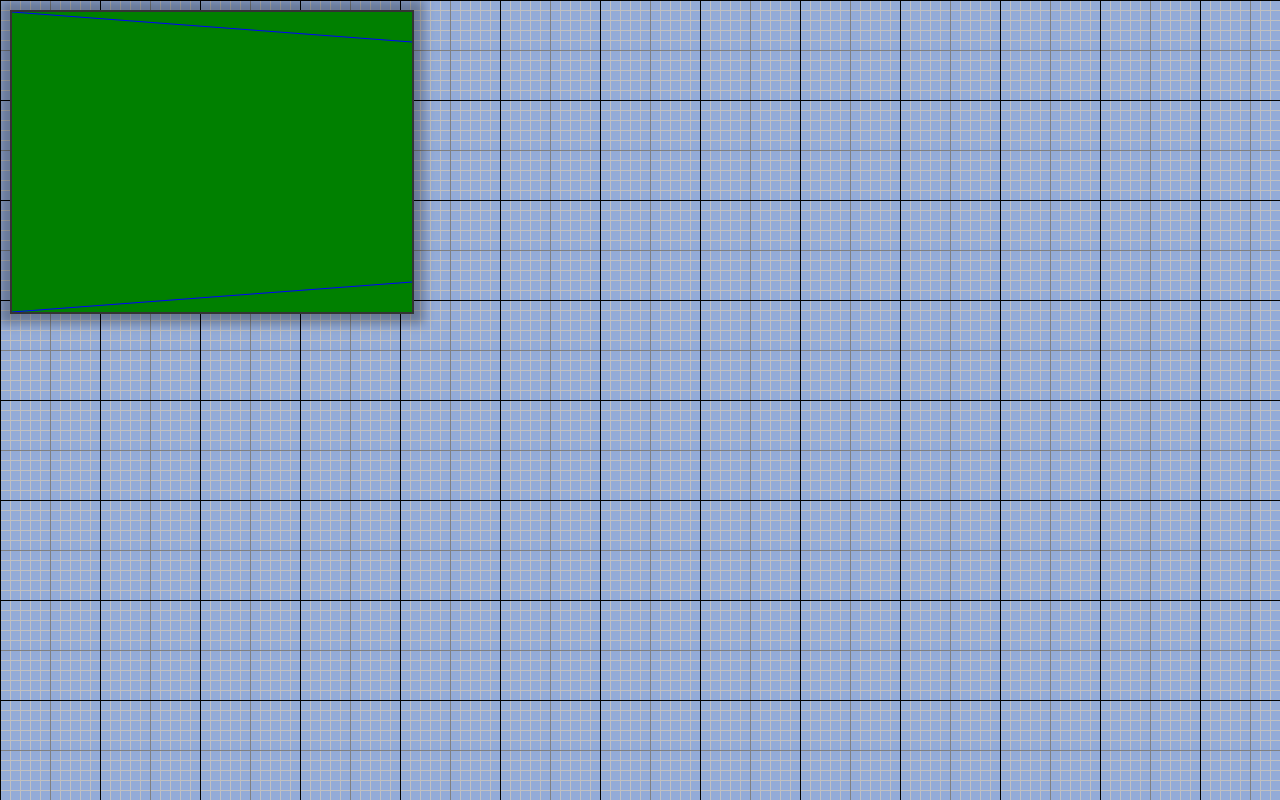
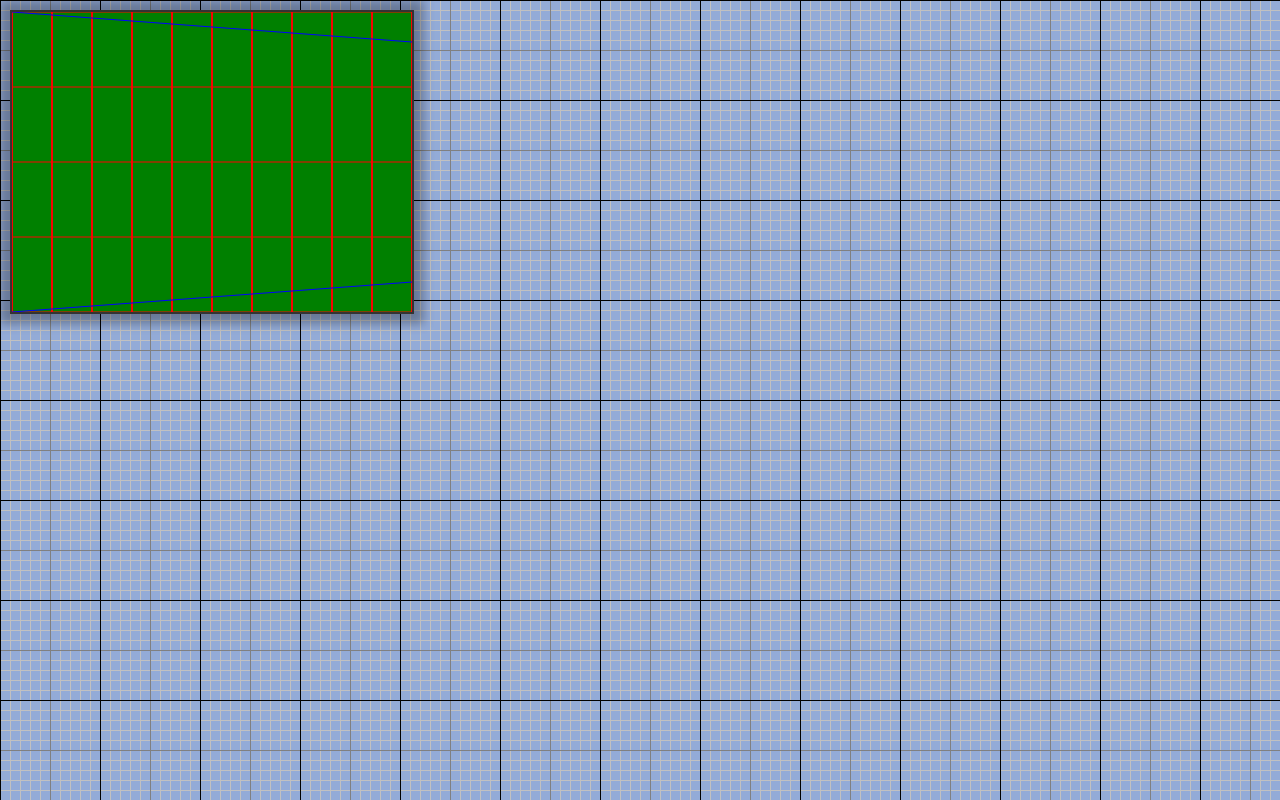
Before and after one commit to dragonworx/fantoccini-mvp, a React app: page / in a window 1280 px wide. Built offline with nearby package versions, Linux system fonts and the light colour scheme.

Commit message:
awesome, multilayers and draw api working nice

```diff
--- a/src/fantoccini-editor/canvas/reactCanvas.tsx
+++ b/src/fantoccini-editor/canvas/reactCanvas.tsx
@@ -3,7 +3,7 @@ import { Component, createRef } from 'react';
 import { ReactCanvasSurface } from './surface';
 
 const isNum = (value: any) => typeof value === 'number';
-type MouseHandler = (x: number, y: number) => void;
+type MouseHandler = (x: number, y: number, surface: ReactCanvasSurface) => void;
 
 export interface GraphicsInfo {
     width: number;
@@ -21,8 +21,7 @@ export interface Props {
     height: number,
     innerWidth?: number,
     innerHeight?: number,
-    surface?: ReactCanvasSurface;
-    backgroundColor?: string;
+    draw?: (surface: ReactCanvasSurface) => void;
     onMouseOver?: MouseHandler;
     onMouseMove?: MouseHandler;
     onMouseOut?: MouseHandler;
@@ -106,8 +105,8 @@ export class ReactCanvas extends Component<Props, State> implements IReactCanvas
     componentDidMount() {
         this.setCanvasSizesFromProps();
         this.initSurface();
-        this.draw();
-        this.forceUpdate();
+        this.userDraw();
+        this.update();
     }
 
     setCanvasSizesFromProps() {
@@ -124,12 +123,20 @@ export class ReactCanvas extends Component<Props, State> implements IReactCanvas
         this.surface = new ReactCanvasSurface(this);
     }
 
+    userDraw() {
+        const { draw } = this.props;
+        if (draw) {
+            draw(this.surface);
+        }
+    }
+
     handleMouse = (callback?: MouseHandler) => {
         return (e: any) => {
             const x = e.clientX;
             const y = e.clientY;
             const { offsetLeft, offsetTop } = e.target as HTMLCanvasElement;
-            callback && callback(x - offsetLeft, y - offsetTop);
+            const { surface } = this;
+            surface && callback && callback(x - offsetLeft, y - offsetTop, surface);
         };
     }
 
@@ -156,14 +163,4 @@ export class ReactCanvas extends Component<Props, State> implements IReactCanvas
             </canvas>
         )
     }
-
-    draw() {
-        const { surface, props } = this;
-        const { backgroundColor } = props;
-        if (surface) {
-            if (backgroundColor) {
-                surface.layer('background').fill(backgroundColor);
-            }
-        }
-    }
 }
--- a/src/fantoccini-editor/canvas/surface.ts
+++ b/src/fantoccini-editor/canvas/surface.ts
@@ -1,5 +1,11 @@
 import { Layer } from './layer';
 import { IReactCanvasGraphics } from './reactCanvas';
+
+interface DrawInfo {
+    ctx: CanvasRenderingContext2D;
+    width: number;
+    height: number;
+}
 
 export class ReactCanvasSurface implements IReactCanvasGraphics {
     originX: number = 0;
@@ -24,6 +30,17 @@ export class ReactCanvasSurface implements IReactCanvasGraphics {
         return this;
     }
 
+    get drawInfo(): DrawInfo {
+        const { activeLayer, graphics } = this;
+        const { width, height } = graphics.info();
+        const { ctx } = activeLayer;
+        return {
+            ctx,
+            width,
+            height,
+        };
+    }
+
     layer(name: string) {
         const layer = this.layers.find(layer => layer.name === name);
         if (layer) {
@@ -34,25 +51,21 @@ export class ReactCanvasSurface implements IReactCanvasGraphics {
         return this;
     }
 
-    origin(originX: number, originY: number) {
+    origin(originX?: number, originY?: number) {
         this.originX = originX;
         this.originY = originY;
         return this;
     }
 
-
     fill(color: string) {
-        const { activeLayer, graphics } = this;
-        const { width, height } = graphics.info();
-        const { ctx } = activeLayer;
+        const { ctx, width, height} = this.drawInfo;
         ctx.fillStyle = color;
         ctx.fillRect(0, 0, width, height);
         return this;
     }
 
     line(x1: number, y1: number, x2: number, y2: number, color: string = 'black') {
-        const { activeLayer } = this;
-        const { ctx } = activeLayer;
+        const { ctx } = this.drawInfo;
         ctx.strokeStyle = color;
         ctx.beginPath();
         ctx.moveTo(x1, y1);
@@ -61,4 +74,17 @@ export class ReactCanvasSurface implements IReactCanvasGraphics {
         ctx.closePath();
         return this;
     }
+
+    grid(x1: number, y1: number, x2: number, y2: number, color: string = 'black', hDivisions: number = 1, vDivisions: number = 1) {
+        const { ctx, width, height} = this.drawInfo;
+        const hInc = (x2 - x1) / hDivisions;
+        const vInc = (y2 - y1) / vDivisions;
+        for (let y = y1; y <= y2; y += vInc) {
+            this.line(x1, y, x2, y, color);
+            for (let x = x1; x <= x2; x += hInc) {
+                this.line(x, y1, x, y2, color);
+            }
+        }
+        return this;
+    }
 }
--- a/src/fantoccini-editor/editor.tsx
+++ b/src/fantoccini-editor/editor.tsx
@@ -1,40 +1,32 @@
 import * as React from 'react';
 import { Component, createRef } from 'react';
 import { ReactCanvas } from './canvas/reactCanvas';
+import { ReactCanvasSurface } from './canvas/surface';
 import './less/editor.less';
 
 export class Editor extends Component<{}, {}> {
-    reactCanvasRef = createRef<ReactCanvas>();
+    surface?: ReactCanvasSurface;
 
-    get surface() {
-        return this.reactCanvasRef.current.surface;
-    }
-
-    onMouseMove = (x: number, y: number) => {
-        const { surface } = this;
-        if (surface) {
-            console.log(x, y)
-            surface.origin(x, y).update();
-        }
+    onMouseMove = (x: number, y: number, surface: ReactCanvasSurface) => {
+        console.log(x, y)
+        surface
+            .origin(x, y)
+            .update();
     };
-
-    componentDidMount() {
-        const { surface } = this;
-        if (surface) {
-            surface
-                .fill('green')
-                .line(0, 0, 4000, 300, 'blue')
-                .line(4000, 0, 0, 300, 'blue')
-                .update();
-        }
-    }
 
     render() {
         return (
             <div className="editor">
                 <ReactCanvas
-                    ref={this.reactCanvasRef}
-                    backgroundColor="rgba(0,0,255,0.3)"
+                    draw={surface => {
+                        this.surface = surface;
+                        surface
+                        .fill('green')
+                        .grid(0, 0, 400, 300, 'red', 10, 4)
+                        .line(0, 0, 4000, 300, 'blue')
+                        .line(4000, 0, 0, 300, 'blue')
+                        .update();
+                    }}
                     width={400}
                     height={300}
                     innerWidth={4000}
```
